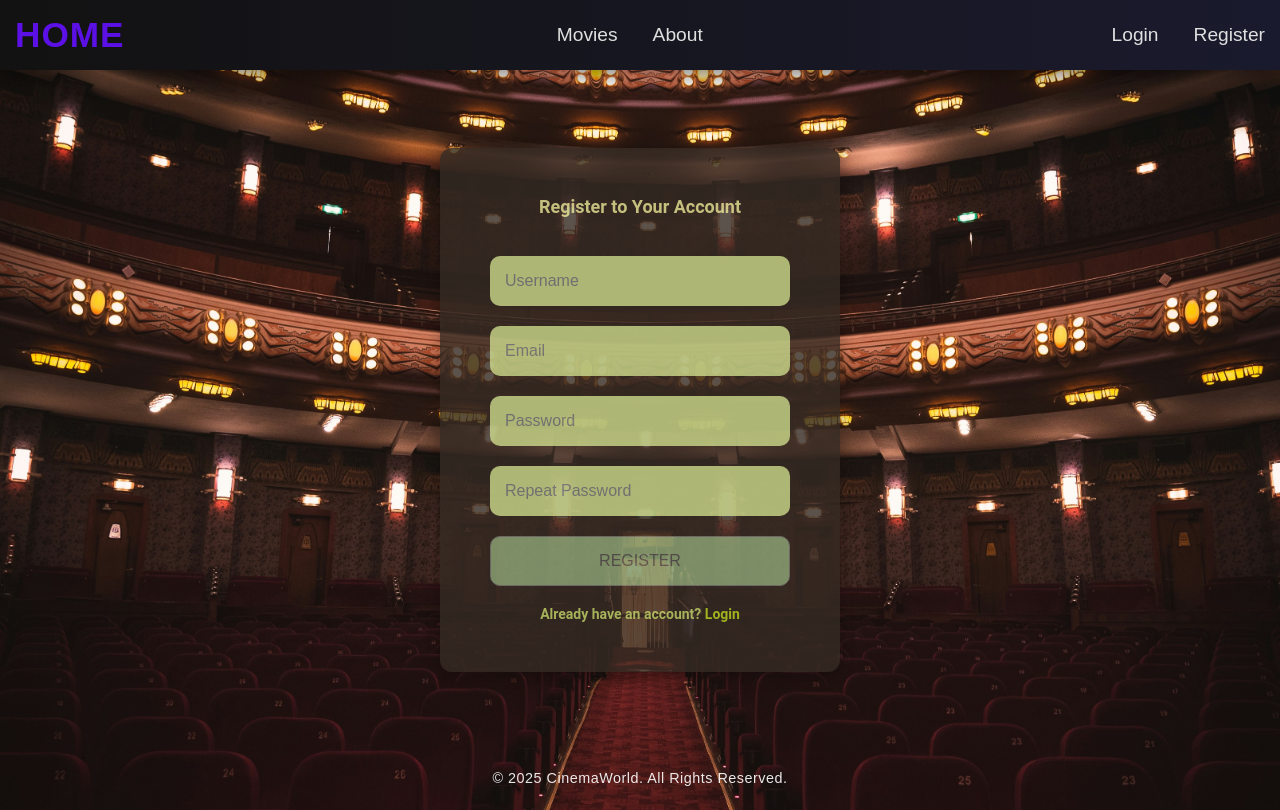
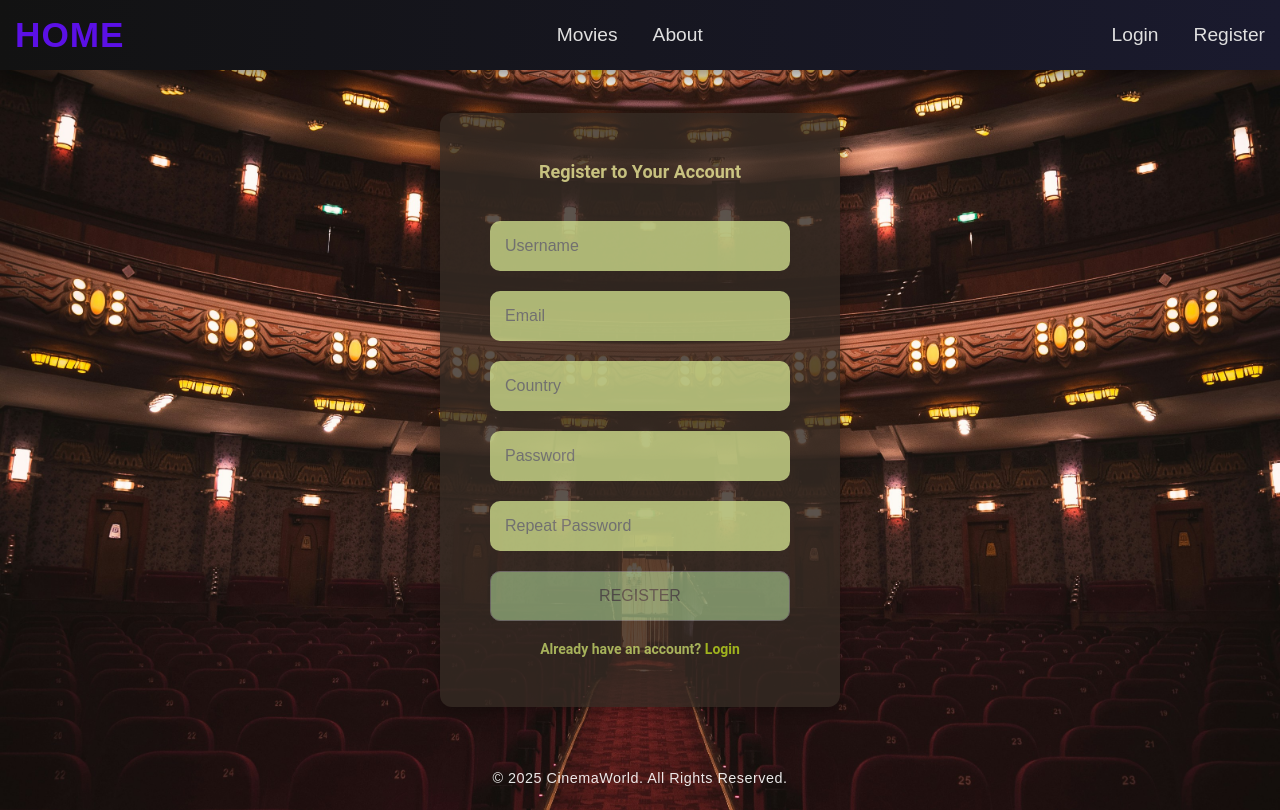
Before and after one commit to Viktor672/CinemaWorld, an Angular app in the folder client/: page /register in a window 1280 px wide. Built offline with nearby package versions, Linux system fonts and the light colour scheme.

Commit message:
Add country input in register.html

```diff
--- a/client/src/app/features/auth/register/register.html
+++ b/client/src/app/features/auth/register/register.html
@@ -24,25 +24,38 @@
             </p>
             }
         </div>
+
+        <input class="register-input" [ngClass]="{'invalid-input': countryValidationData.isInvalid}" type="country"
+            id="country" name="country" placeholder="Country" [appBlurValidator]="boundValidateForm"
+            formControlName="country" />
+        <div>
+            @if(countryValidationData.isInvalid){
+            <p class="error-message">
+                {{countryValidationData.errorMessage}}
+            </p>
+            }
+        </div>
+
         <div formGroupName="passwords">
             <input class="register-input" [ngClass]="{'invalid-input': passwordValidationData.isInvalid}"
                 type="password" id="password" name="password" placeholder="Password"
                 [appBlurValidator]="boundValidateForm" formControlName="password" />
-                @if(passwordValidationData.isInvalid){
+            @if(passwordValidationData.isInvalid){
             <p class="error-message">
                 {{passwordValidationData.errorMessage}}
             </p>
-                }
+            }
 
             <input class="register-input" [ngClass]="{'invalid-input': rePasswordValidationData.isInvalid}"
                 type="password" id="rePassword" name="rePassword" placeholder="Repeat Password"
                 [appBlurValidator]="boundValidateForm" formControlName="rePassword" />
-                @if(rePasswordValidationData.isInvalid){
-                    <p class="error-message">
+            @if(rePasswordValidationData.isInvalid){
+            <p class="error-message">
                 {{rePasswordValidationData.errorMessage}}
             </p>
-                }
+            }
         </div>
+
         <button class="register-btn-submit" type="submit" [disabled]="registerForm.invalid">Register</button>
         <p class="message">
             Already have an account? <a routerLink="/login">Login</a>
```
